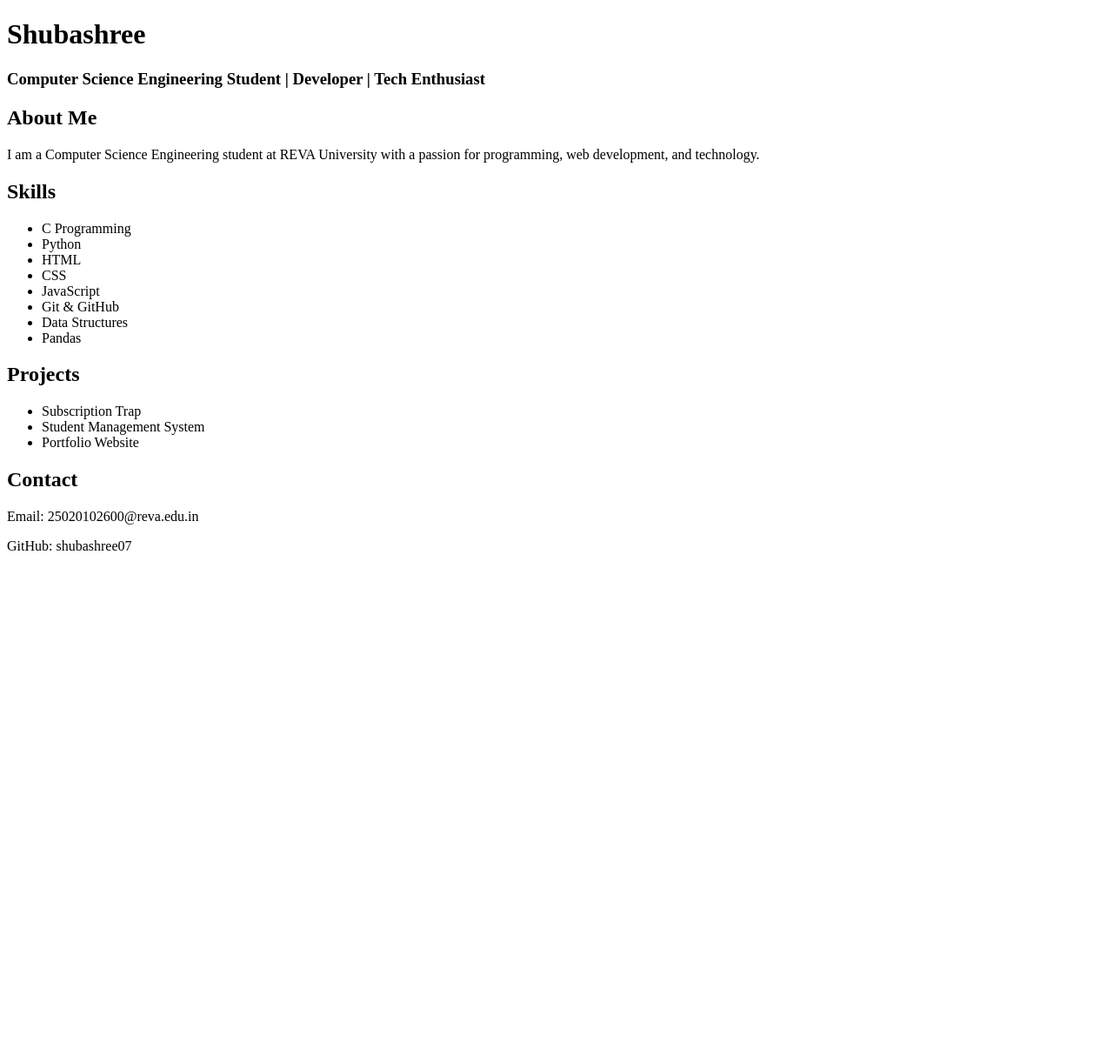
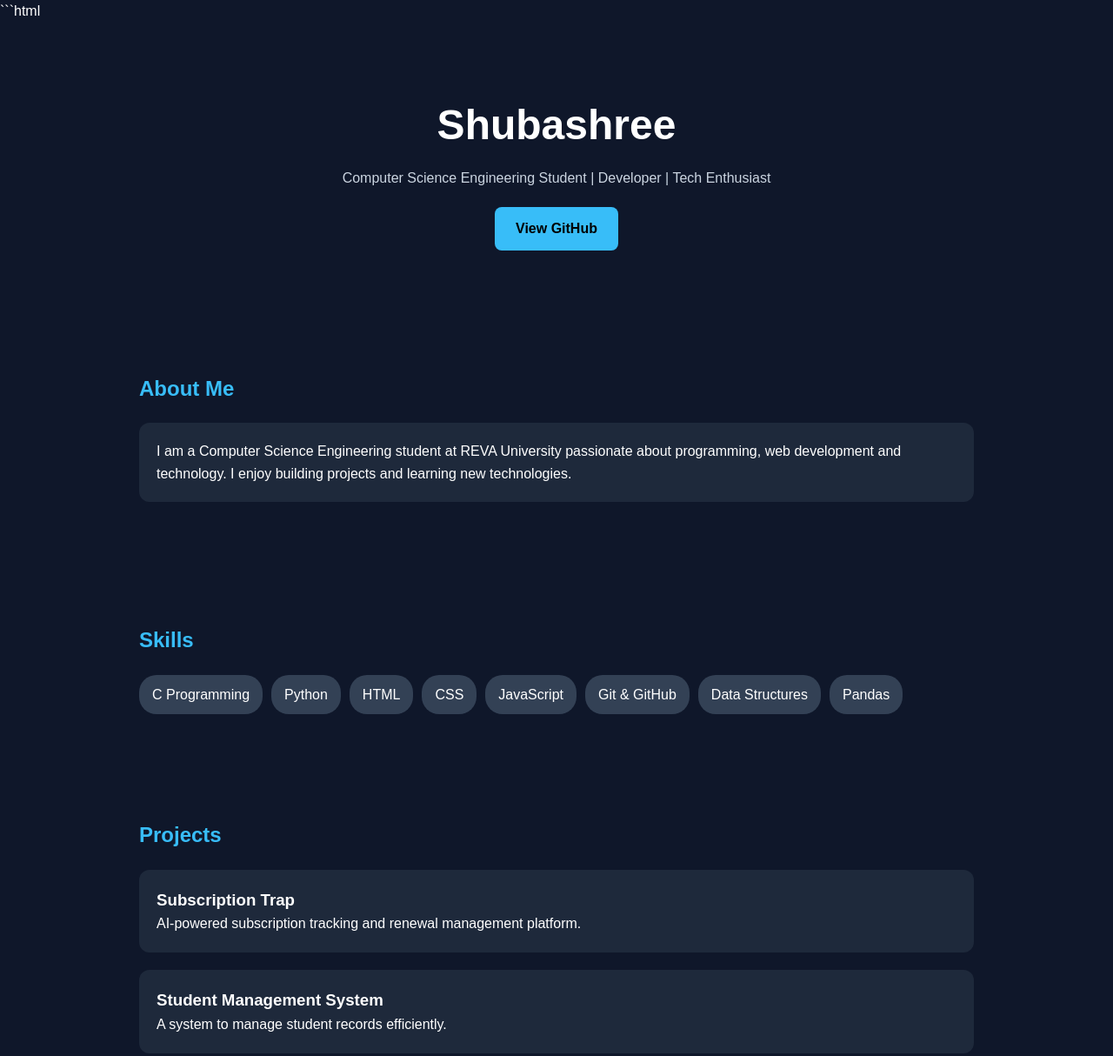
Before and after one commit to Shubashree07/shubashree07.github.io, a plain HTML site: page index.html in a window 1280 px wide. Shown: the top 1214 px of the page at 87% size. Before the commit the page ends 800 px from the top, so only its background shows below. Drawn offline with Linux system fonts and the light colour scheme.

Commit message:
index.html

````diff
--- a/index.html
+++ b/index.html
@@ -1,39 +1,185 @@
+```html
 <!DOCTYPE html>
-<html>
+<html lang="en">
 <head>
-    <title>Shubashree Portfolio</title>
+<meta charset="UTF-8">
+<meta name="viewport" content="width=device-width, initial-scale=1.0">
+<title>Shubashree | Portfolio</title>
+
+<style>
+*{
+    margin:0;
+    padding:0;
+    box-sizing:border-box;
+    font-family:Arial,sans-serif;
+}
+
+body{
+    background:#0f172a;
+    color:white;
+    line-height:1.6;
+}
+
+header{
+    text-align:center;
+    padding:80px 20px;
+}
+
+header h1{
+    font-size:3rem;
+}
+
+header p{
+    color:#cbd5e1;
+    margin-top:10px;
+}
+
+.btn{
+    display:inline-block;
+    margin-top:20px;
+    padding:12px 24px;
+    background:#38bdf8;
+    color:black;
+    text-decoration:none;
+    border-radius:8px;
+    font-weight:bold;
+}
+
+section{
+    max-width:1000px;
+    margin:auto;
+    padding:60px 20px;
+}
+
+h2{
+    margin-bottom:20px;
+    color:#38bdf8;
+}
+
+.card{
+    background:#1e293b;
+    padding:20px;
+    border-radius:12px;
+    margin-bottom:20px;
+}
+
+.skills{
+    display:flex;
+    flex-wrap:wrap;
+    gap:10px;
+}
+
+.skill{
+    background:#334155;
+    padding:10px 15px;
+    border-radius:20px;
+}
+
+footer{
+    text-align:center;
+    padding:30px;
+    background:#020617;
+}
+a{
+    color:#38bdf8;
+}
+</style>
 </head>
+
 <body>
+
+<header>
     <h1>Shubashree</h1>
-    <h3>Computer Science Engineering Student | Developer | Tech Enthusiast</h3>
+    <p>Computer Science Engineering Student | Developer | Tech Enthusiast</p>
 
+    <a class="btn" href="https://github.com/shubashree07" target="_blank">
+        View GitHub
+    </a>
+</header>
+
+<section>
     <h2>About Me</h2>
-    <p>
-        I am a Computer Science Engineering student at REVA University with a
-        passion for programming, web development, and technology.
-    </p>
+    <div class="card">
+        <p>
+            I am a Computer Science Engineering student at REVA University
+            passionate about programming, web development and technology.
+            I enjoy building projects and learning new technologies.
+        </p>
+    </div>
+</section>
 
+<section>
     <h2>Skills</h2>
-    <ul>
-        <li>C Programming</li>
-        <li>Python</li>
-        <li>HTML</li>
-        <li>CSS</li>
-        <li>JavaScript</li>
-        <li>Git & GitHub</li>
-        <li>Data Structures</li>
-        <li>Pandas</li>
-    </ul>
 
+    <div class="skills">
+        <div class="skill">C Programming</div>
+        <div class="skill">Python</div>
+        <div class="skill">HTML</div>
+        <div class="skill">CSS</div>
+        <div class="skill">JavaScript</div>
+        <div class="skill">Git & GitHub</div>
+        <div class="skill">Data Structures</div>
+        <div class="skill">Pandas</div>
+    </div>
+</section>
+
+<section>
     <h2>Projects</h2>
-    <ul>
-        <li>Subscription Trap</li>
-        <li>Student Management System</li>
-        <li>Portfolio Website</li>
-    </ul>
 
+    <div class="card">
+        <h3>Subscription Trap</h3>
+        <p>AI-powered subscription tracking and renewal management platform.</p>
+    </div>
+
+    <div class="card">
+        <h3>Student Management System</h3>
+        <p>A system to manage student records efficiently.</p>
+    </div>
+
+    <div class="card">
+        <h3>Portfolio Website</h3>
+        <p>Personal portfolio showcasing projects and skills.</p>
+    </div>
+</section>
+
+<section>
+    <h2>Education</h2>
+
+    <div class="card">
+        <h3>REVA University</h3>
+        <p>B.Tech - Computer Science Engineering</p>
+    </div>
+</section>
+
+<section>
     <h2>Contact</h2>
-    <p>Email: 25020102600@reva.edu.in</p>
-    <p>GitHub: shubashree07</p>
+
+    <div class="card">
+        <p>📧 Email:
+        <a href="mailto:25020102600@reva.edu.in">
+        25020102600@reva.edu.in
+        </a></p>
+
+        <br>
+
+        <p>💻 GitHub:
+        <a href="https://github.com/shubashree07" target="_blank">
+        github.com/shubashree07
+        </a></p>
+
+        <br>
+
+        <p>💼 LinkedIn:
+        <a href="https://www.linkedin.com/in/shuba-shree-g-j-745a22384/" target="_blank">
+        LinkedIn Profile
+        </a></p>
+    </div>
+</section>
+
+<footer>
+    <p>© 2026 Shubashree. All Rights Reserved.</p>
+</footer>
+
 </body>
 </html>
+```
````
